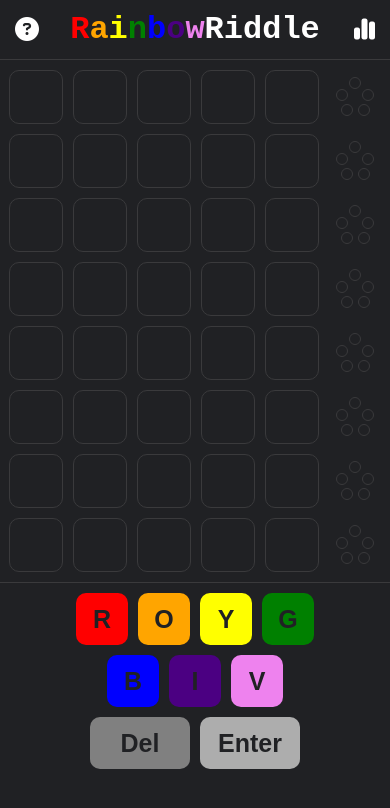
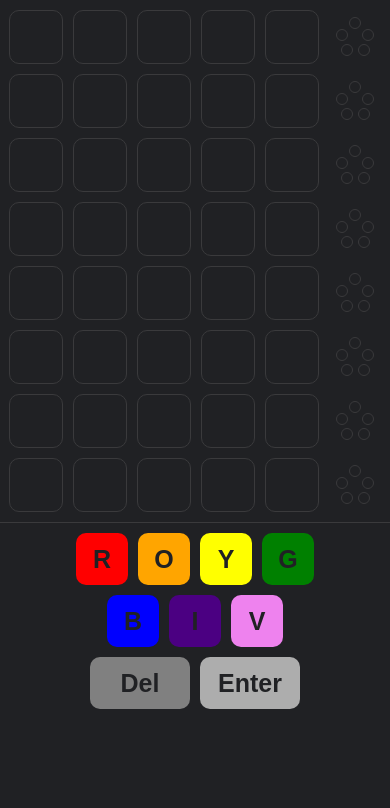
Before and after one commit to JanRoces/rainbow-riddle, a React (Create React App) app: page / in a window 390 px wide. Shown: the top 808 px of the page. Built offline with nearby package versions, Linux system fonts and the light colour scheme; the HTML template or start-up script is replaced by a standard one.

Commit message:
hide logo when in mobile

```diff
--- a/src/App.js
+++ b/src/App.js
@@ -6,9 +6,10 @@ import SecretCode from './components/SecretCode';
 import ActionButton from './components/ActionButton';
 import PopupHowToPlay from './components/PopupHowToPlay';
 import PopupWinStats from './components/PopupWinStats.js';
+import { setGameStats } from './utils/stats';
+import { useMediaQuery } from '@mui/material';
 import { COLORS_VIBRANT } from './utils/colors';
 import { POPUP_TYPE } from './components/Popup';
-import { setGameStats } from './utils/stats';
 import './App.css';
 import './styles/Popup.css';
 
@@ -24,6 +25,7 @@ function App() {
 
   const props = { colorGrid, currentRow, input, resultGrid, secret, status };
   const callBacks = { setColorGrid, setCurrentRow, setInput, setResultGrid };
+  const isMobile = useMediaQuery('(max-width:768px)');
 
   useEffect(() => {
     if (status !== '') {
@@ -116,9 +118,8 @@ function App() {
     }
   }
 
-  return (
-    <div>
-      {renderPopup()}
+  function renderLogo() {
+    return !isMobile ? (
       <Logo
         message={status}
         showHowToPlay={showHowToPlay}
@@ -126,6 +127,15 @@ function App() {
         onToggleShowHowToPlay={toggleShowHowToPlay}
         onToggleShowWinStats={toggleShowWinStats}
       />
+    ) : (
+      ''
+    );
+  }
+
+  return (
+    <div>
+      {renderPopup()}
+      {renderLogo()}
       <GameGrid {...props} />
       {renderSelectionOrSecret()}
       {renderPlayAgainButton()}
```
